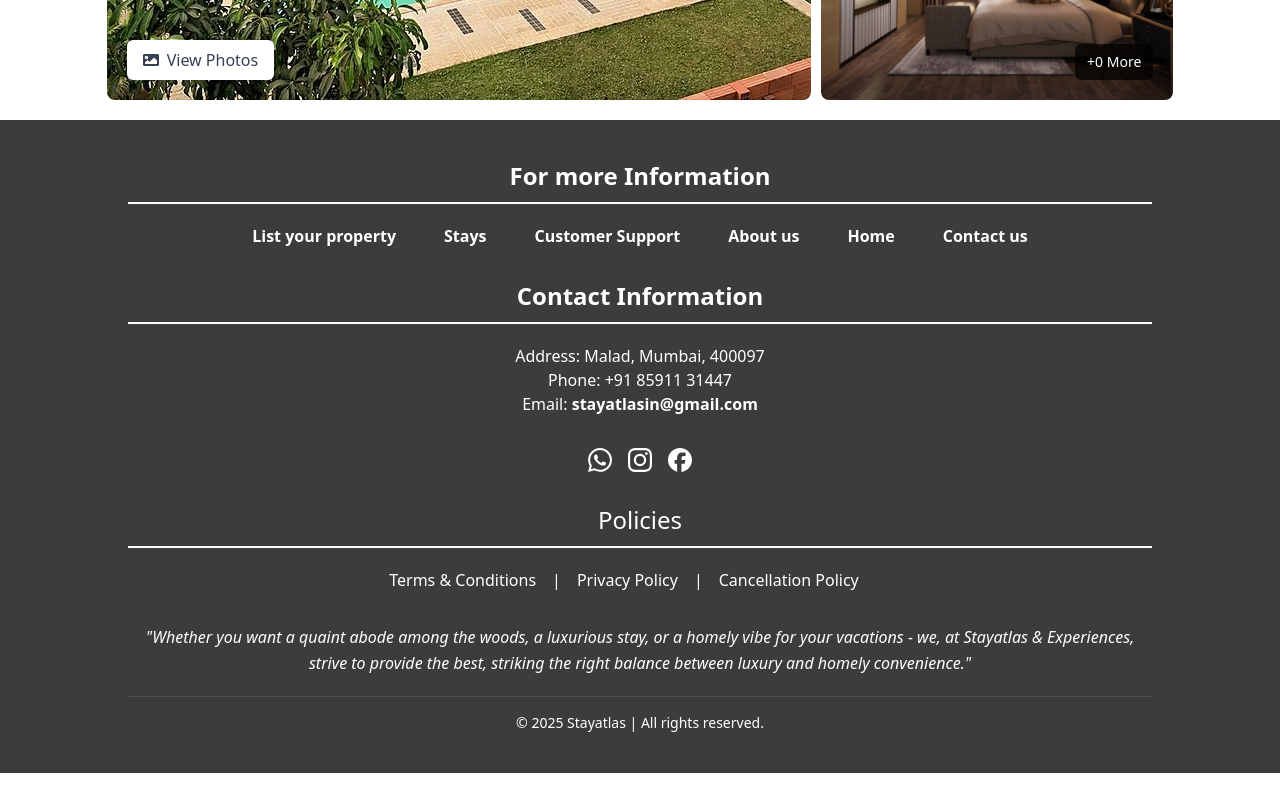
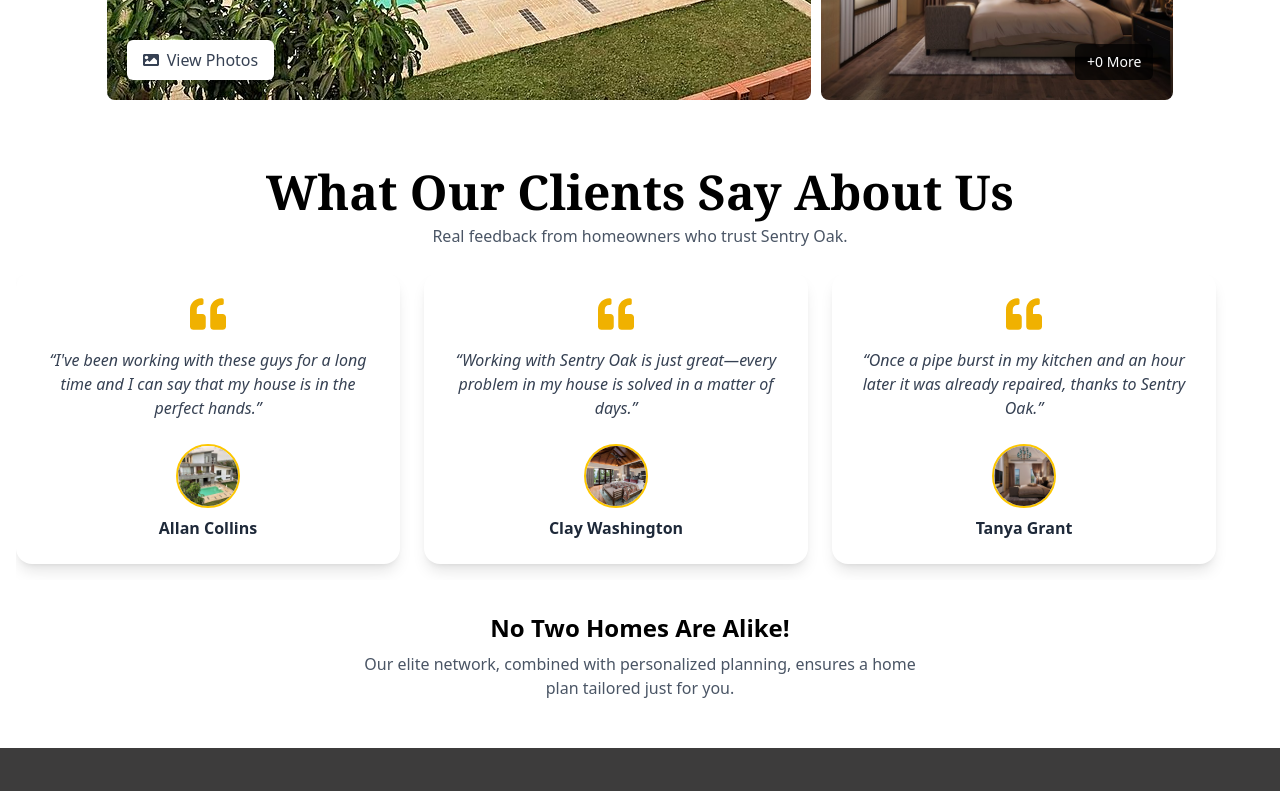
Before and after one commit to Abhishek10-0/stayatlas, a React (Vite) app: page /booking in a window 1280 px wide. Shown: the part 520-1311 px from the top of the page. Built offline with nearby package versions, Linux system fonts and the light colour scheme.

Commit message:
testimonials done

```diff
--- a/index.html
+++ b/index.html
@@ -5,6 +5,10 @@
     <link rel="icon" type="image/svg+xml" href="/vite.svg" />
     <meta name="viewport" content="width=device-width, initial-scale=1.0" />
     <title>Stayatlas</title>
+    <link
+      href="https://fonts.googleapis.com/css2?family=Montserrat:wght@400;500;600;700;800;900&display=swap"
+      rel="stylesheet"
+    />
   </head>
   <body>
     <div id="root"></div>
--- /dev/null
+++ b/src/components/Booking/Testimonials.jsx
@@ -0,0 +1,74 @@
+import React from 'react';
+import { FaQuoteLeft } from 'react-icons/fa';
+import front1 from "../../assets/frontv.jpg";
+import bedroom from "../../assets/bdroom.jpg";
+import bedroom2 from "../../assets/bdroom2.jpg";
+
+const testimonials = [
+  {
+    text: "I've been working with these guys for a long time and I can say that my house is in the perfect hands.",
+    image: front1,
+    name: 'Allan Collins',
+  },
+  {
+    text: 'Working with Sentry Oak is just great—every problem in my house is solved in a matter of days.',
+    image: bedroom,
+    name: 'Clay Washington',
+  },
+  {
+    text: 'Once a pipe burst in my kitchen and an hour later it was already repaired, thanks to Sentry Oak.',
+    image: bedroom2,
+    name: 'Tanya Grant',
+  }
+];
+
+export default function Testimonials() {
+  return (
+    <section className="container mx-auto px-4 py-12">
+      {/* Header */}
+      <div className="mb-6 text-center">
+        <h2 className="font-serif text-3xl sm:text-4xl lg:text-5xl font-black">
+          What Our Clients Say About Us
+        </h2>
+        <p className="mt-2 text-gray-600">
+          Real feedback from homeowners who trust Sentry Oak.
+        </p>
+      </div>
+
+      {/* Slider/Responsive grid */}
+      <div className="overflow-x-auto scroll-smooth snap-x snap-mandatory flex gap-6 pb-4">
+        {testimonials.map((item, idx) => (
+          <article
+            key={idx}
+            className="snap-center flex-shrink-0 w-80 sm:w-96 bg-white p-6 rounded-2xl shadow-lg hover:shadow-xl transform hover:-translate-y-1 transition duration-300"
+          >
+            <header className="flex justify-center mb-4">
+              <FaQuoteLeft className="text-yellow-500 text-4xl" />
+            </header>
+            <blockquote className="text-gray-700 italic text-center mb-6 flex-grow">
+              “{item.text}”
+            </blockquote>
+            <div className="flex flex-col items-center">
+              <img
+                src={item.image}
+                alt={item.name}
+                className="w-16 h-16 rounded-full border-2 border-yellow-400 object-cover mb-2"
+              />
+              <p className="font-semibold text-gray-800">{item.name}</p>
+            </div>
+          </article>
+        ))}
+      </div>
+
+      {/* Footer Text */}
+      <div className="mt-8 text-center">
+        <h4 className="text-xl sm:text-2xl font-semibold mb-2">
+          No Two Homes Are Alike!
+        </h4>
+        <p className="text-gray-600 max-w-xl mx-auto">
+          Our elite network, combined with personalized planning, ensures a home plan tailored just for you.
+        </p>
+      </div>
+    </section>
+  );
+}
--- a/src/components/footer.jsx
+++ b/src/components/footer.jsx
@@ -9,7 +9,7 @@ const socialIcons = [
 
 const Footer = () => {
     return (
-      <footer className="bg-[#3d3c3c] text-white py-10 text-center w-full">
+      <footer className="bg-[#3d3c3c] text-white py-10 text-center w-full font-custom">
         <div className="container mx-auto w-[80%]">
             <h3 className="text-2xl mb-5 pb-2.5 border-b-2 border-white font-bold">
                 For more Information
--- a/src/index.css
+++ b/src/index.css
@@ -1,2 +1,6 @@
-@import url('https://fonts.googleapis.com/css2?family=Noto+Serif:wght@700&family=Poppins:wght@400;500;600&display=swap');
+@import url("https://fonts.googleapis.com/css2?family=Montserrat:wght@400;500;600;700&display=swap");
 @import "tailwindcss";
+
+@theme {
+    --font-custom: "Montserrat", sans-serif;
+}
--- a/src/pages/Booking.jsx
+++ b/src/pages/Booking.jsx
@@ -1,11 +1,13 @@
 import React from 'react'
 import Gallery from '../components/Booking/Gallery'
 import Footer from '../components/footer'
+import Testimonials from '../components/Booking/Testimonials'
 
 const Booking = () => {
   return (
     <div>
       <Gallery/>
+      <Testimonials/>
       <Footer/>
     </div>
   )
```
Also changed, not shown: src/components/Booking/Gallery.jsx (+0 -117 lines).
